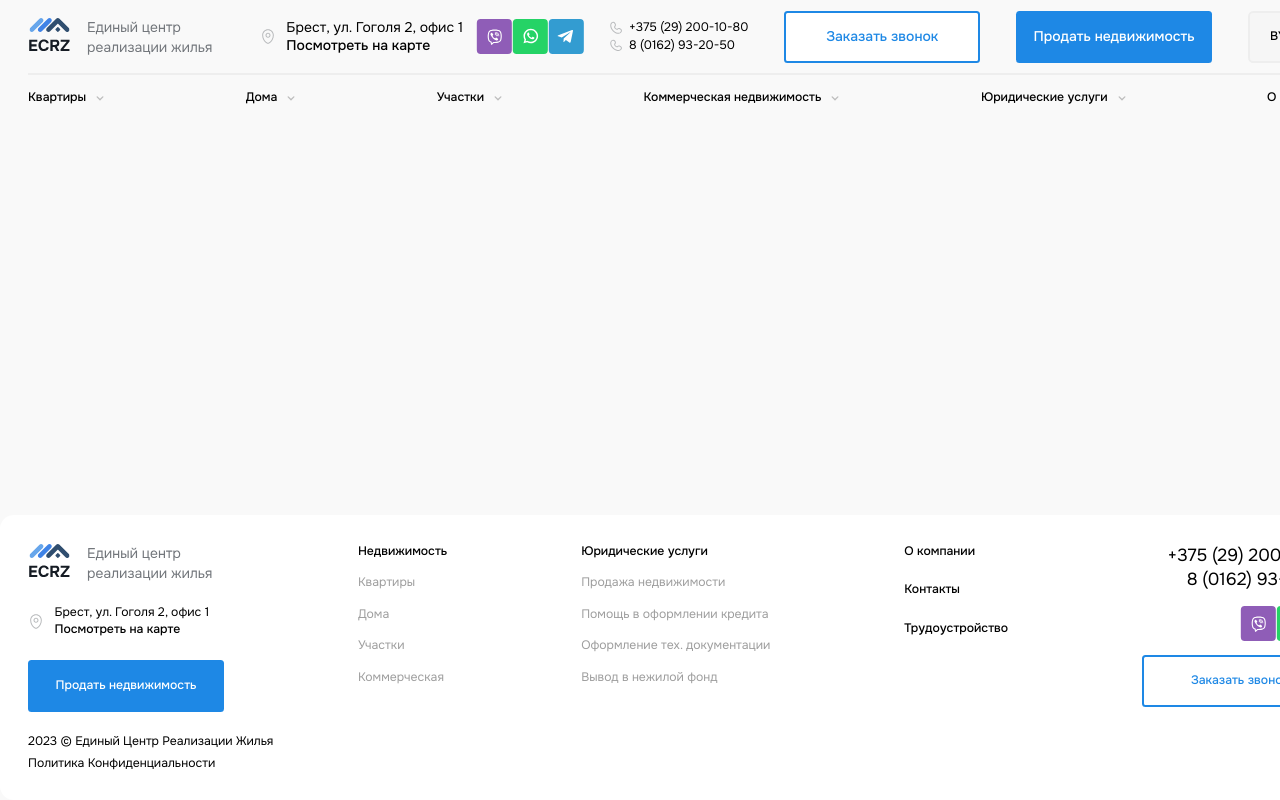
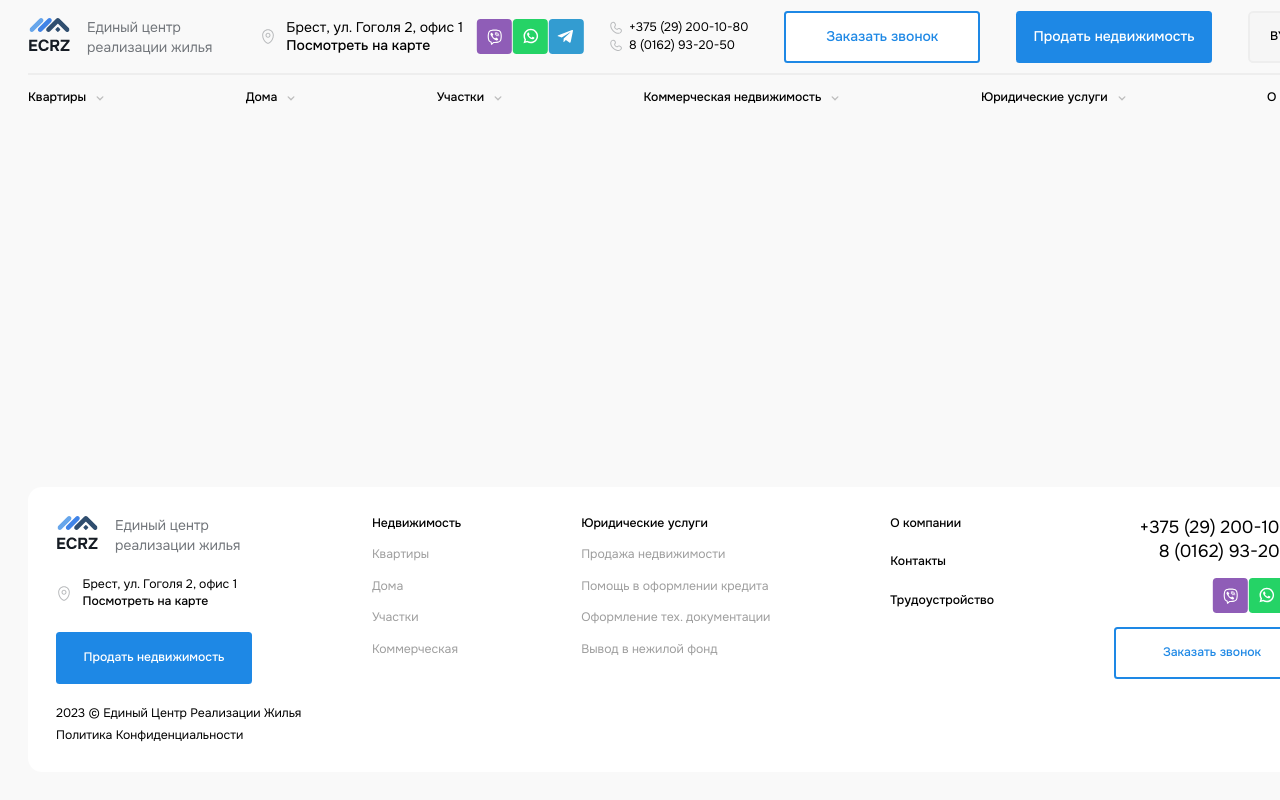
Before and after one commit to postfm/ecrz, a Next.js app: page / in a window 1280 px wide. Shown: the top 800 px of the page. Built offline with nearby package versions, Linux system fonts and the light colour scheme.

Commit message:
fix: Изменит размеры подвала в соответствии с макетом

```diff
--- a/src/components/footer/footer.tsx
+++ b/src/components/footer/footer.tsx
@@ -14,7 +14,8 @@ interface FooterProps {
 
 export default function Footer({ pageType }: FooterProps) {
   return (
-    <div className='bg-white rounded-2xl container mt-auto p-8 lg:w-full'>
+    <div className='container p-8 mt-auto'>
+      <div className='bg-white rounded-2xl p-8   lg:container'>
         <footer className='flex flex-wrap justify-between align-top text-sm text-nowrap  md:flex-col'>
           <div className='flex flex-col items-start'>
             <div className='mb-6'>
@@ -253,5 +254,6 @@ export default function Footer({ pageType }: FooterProps) {
           </a>
         </div>
       </div>
+    </div>
   );
 }
```
Lines whose indentation alone changed are shown as unchanged.
